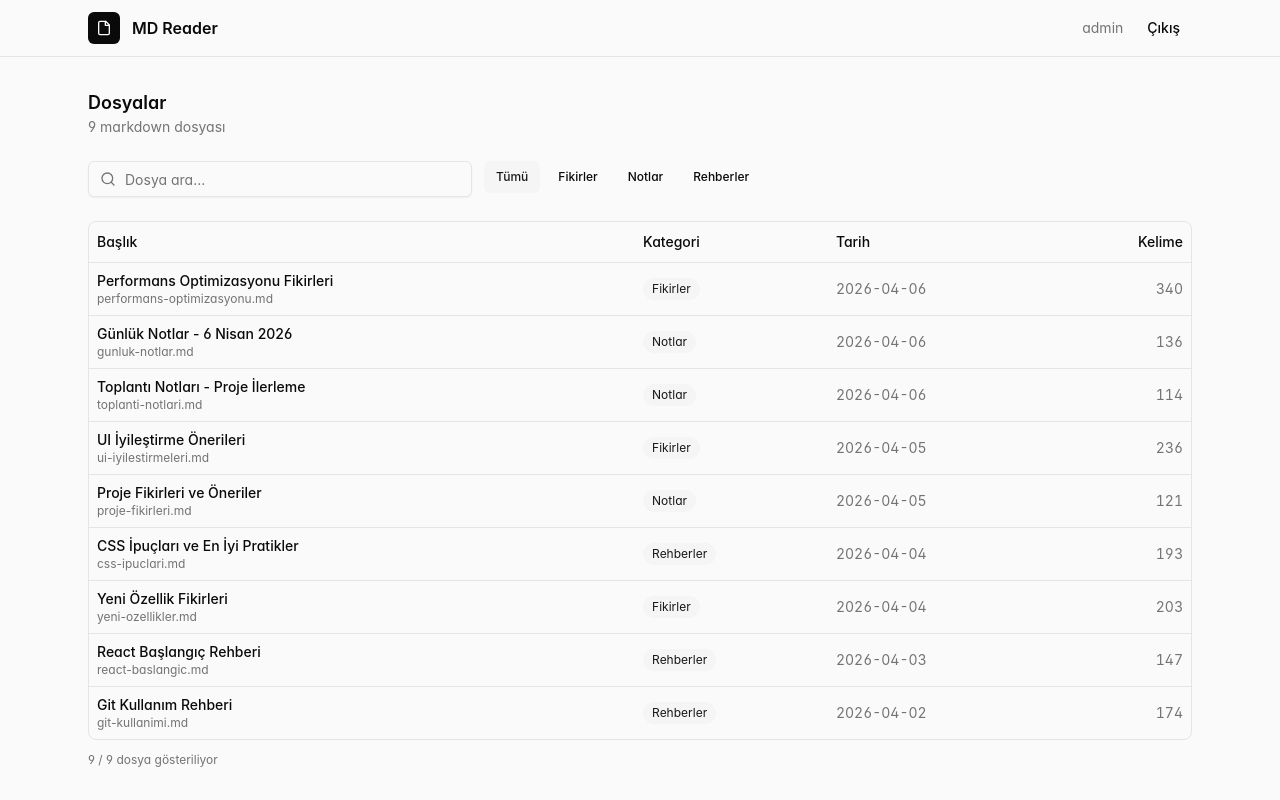
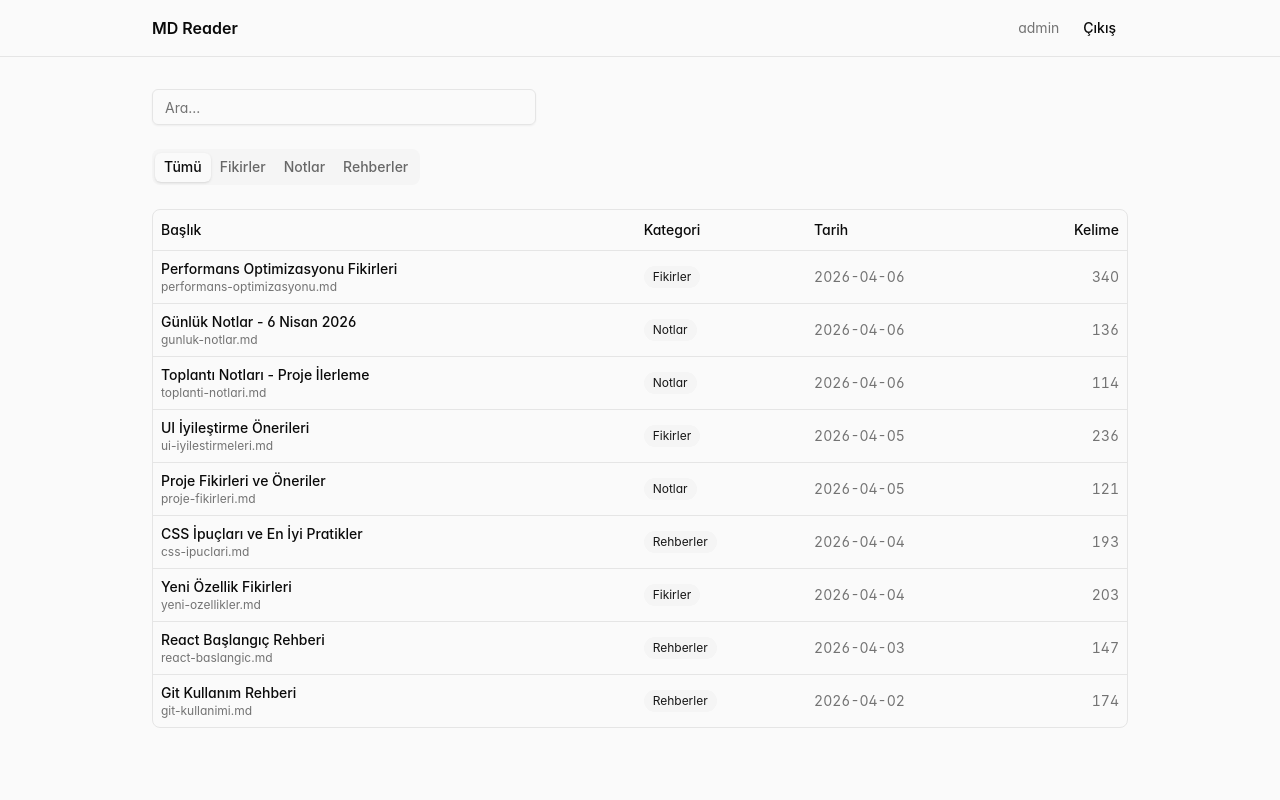
Before and after one commit to gorkdev/md-reader, a React (Vite) app: page /login in a window 1280 px wide. Both pictures are taken after a click on the button "Giriş Yap". Built offline with nearby package versions, Linux system fonts and the light colour scheme.

Commit message:
refactor: use shadcn Tabs for categories, add tab transition animation
- Replace custom Button filters with shadcn Tabs component
- Add fade-in animation on tab content switch via tw-animate-css
- Simplify login page, remove all filler text
- Clean up dashboard, remove stat cards and redundant UI

```diff
--- a/package.json
+++ b/package.json
@@ -19,7 +19,8 @@
     "react-icons": "^5.6.0",
     "react-router-dom": "^7.14.0",
     "tailwind-merge": "^3.5.0",
-    "tailwindcss": "^4.2.2"
+    "tailwindcss": "^4.2.2",
+    "tw-animate-css": "^1.4.0"
   },
   "devDependencies": {
     "@eslint/js": "^9.39.4",
--- /dev/null
+++ b/src/components/ui/tabs.jsx
@@ -0,0 +1,85 @@
+import * as React from "react"
+import { cva } from "class-variance-authority";
+import { Tabs as TabsPrimitive } from "radix-ui"
+
+import { cn } from "@/lib/utils"
+
+function Tabs({
+  className,
+  orientation = "horizontal",
+  ...props
+}) {
+  return (
+    <TabsPrimitive.Root
+      data-slot="tabs"
+      data-orientation={orientation}
+      orientation={orientation}
+      className={cn("group/tabs flex gap-2 data-[orientation=horizontal]:flex-col", className)}
+      {...props} />
+  );
+}
+
+const tabsListVariants = cva(
+  "group/tabs-list inline-flex w-fit items-center justify-center rounded-lg p-[3px] text-muted-foreground group-data-[orientation=horizontal]/tabs:h-9 group-data-[orientation=vertical]/tabs:h-fit group-data-[orientation=vertical]/tabs:flex-col data-[variant=line]:rounded-none",
+  {
+    variants: {
+      variant: {
+        default: "bg-muted",
+        line: "gap-1 bg-transparent",
+      },
+    },
+    defaultVariants: {
+      variant: "default",
+    },
+  }
+)
+
+function TabsList({
+  className,
+  variant = "default",
+  ...props
+}) {
+  return (
+    <TabsPrimitive.List
+      data-slot="tabs-list"
+      data-variant={variant}
+      className={cn(tabsListVariants({ variant }), className)}
+      {...props} />
+  );
+}
+
+function TabsTrigger({
+  className,
+  ...props
+}) {
+  return (
+    <TabsPrimitive.Trigger
+      data-slot="tabs-trigger"
+      className={cn(
+        "relative inline-flex h-[calc(100%-1px)] flex-1 items-center justify-center gap-1.5 rounded-md border border-transparent px-2 py-1 text-sm font-medium whitespace-nowrap text-foreground/60 transition-all group-data-[orientation=vertical]/tabs:w-full group-data-[orientation=vertical]/tabs:justify-start hover:text-foreground focus-visible:border-ring focus-visible:ring-[3px] focus-visible:ring-ring/50 focus-visible:outline-1 focus-visible:outline-ring disabled:pointer-events-none disabled:opacity-50 group-data-[variant=default]/tabs-list:data-[state=active]:shadow-sm group-data-[variant=line]/tabs-list:data-[state=active]:shadow-none dark:text-muted-foreground dark:hover:text-foreground [&_svg]:pointer-events-none [&_svg]:shrink-0 [&_svg:not([class*='size-'])]:size-4",
+        "group-data-[variant=line]/tabs-list:bg-transparent group-data-[variant=line]/tabs-list:data-[state=active]:bg-transparent dark:group-data-[variant=line]/tabs-list:data-[state=active]:border-transparent dark:group-data-[variant=line]/tabs-list:data-[state=active]:bg-transparent",
+        "data-[state=active]:bg-background data-[state=active]:text-foreground dark:data-[state=active]:border-input dark:data-[state=active]:bg-input/30 dark:data-[state=active]:text-foreground",
+        "after:absolute after:bg-foreground after:opacity-0 after:transition-opacity group-data-[orientation=horizontal]/tabs:after:inset-x-0 group-data-[orientation=horizontal]/tabs:after:bottom-[-5px] group-data-[orientation=horizontal]/tabs:after:h-0.5 group-data-[orientation=vertical]/tabs:after:inset-y-0 group-data-[orientation=vertical]/tabs:after:-right-1 group-data-[orientation=vertical]/tabs:after:w-0.5 group-data-[variant=line]/tabs-list:data-[state=active]:after:opacity-100",
+        className
+      )}
+      {...props} />
+  );
+}
+
+function TabsContent({
+  className,
+  ...props
+}) {
+  return (
+    <TabsPrimitive.Content
+      data-slot="tabs-content"
+      className={cn(
+        "flex-1 outline-none",
+        "data-[state=active]:animate-in data-[state=active]:fade-in-0 data-[state=active]:duration-200",
+        className
+      )}
+      {...props} />
+  );
+}
+
+export { Tabs, TabsList, TabsTrigger, TabsContent, tabsListVariants }
--- a/src/index.css
+++ b/src/index.css
@@ -1,4 +1,5 @@
 @import "tailwindcss";
+@import "tw-animate-css";
 
 @custom-variant dark (&:is(.dark *));
 
--- a/src/pages/DashboardPage.jsx
+++ b/src/pages/DashboardPage.jsx
@@ -4,6 +4,7 @@
 import { Button } from '@/components/ui/button'
 import { Input } from '@/components/ui/input'
 import { Badge } from '@/components/ui/badge'
+import { Tabs, TabsList, TabsTrigger, TabsContent } from '@/components/ui/tabs'
 import {
   Table,
   TableBody,
@@ -20,40 +21,76 @@
   ideas: 'Fikirler',
 }
 
+function FileTable({ files }) {
+  if (files.length === 0) {
+    return (
+      <div className="py-16 text-center text-sm text-muted-foreground">
+        Dosya bulunamadı
+      </div>
+    )
+  }
+
+  return (
+    <Table>
+      <TableHeader>
+        <TableRow>
+          <TableHead>Başlık</TableHead>
+          <TableHead>Kategori</TableHead>
+          <TableHead>Tarih</TableHead>
+          <TableHead className="text-right">Kelime</TableHead>
+        </TableRow>
+      </TableHeader>
+      <TableBody>
+        {files.map(file => (
+          <TableRow key={file.id} className="cursor-pointer">
+            <TableCell>
+              <div>
+                <p className="font-medium">{file.title}</p>
+                <p className="text-xs text-muted-foreground">{file.fileName}</p>
+              </div>
+            </TableCell>
+            <TableCell>
+              <Badge variant="secondary" className="font-normal">
+                {CATEGORY_LABELS[file.category] || file.category}
+              </Badge>
+            </TableCell>
+            <TableCell className="text-muted-foreground tabular-nums">
+              {file.date}
+            </TableCell>
+            <TableCell className="text-right text-muted-foreground tabular-nums">
+              {file.wordCount.toLocaleString('tr-TR')}
+            </TableCell>
+          </TableRow>
+        ))}
+      </TableBody>
+    </Table>
+  )
+}
+
 export default function DashboardPage() {
   const { user, logout } = useAuth()
   const allFiles = useMemo(() => loadMarkdownFiles(), [])
   const [search, setSearch] = useState('')
-  const [activeCategory, setActiveCategory] = useState(null)
 
   const categories = useMemo(() => {
     return [...new Set(allFiles.map(f => f.category))]
   }, [allFiles])
 
-  const filteredFiles = useMemo(() => {
-    return allFiles.filter(file => {
-      const matchesSearch = !search ||
-        file.title.toLowerCase().includes(search.toLowerCase()) ||
-        file.fileName.toLowerCase().includes(search.toLowerCase())
-      const matchesCategory = !activeCategory || file.category === activeCategory
-      return matchesSearch && matchesCategory
-    })
-  }, [allFiles, search, activeCategory])
+  const filterBySearch = (files) => {
+    if (!search) return files
+    const q = search.toLowerCase()
+    return files.filter(f =>
+      f.title.toLowerCase().includes(q) ||
+      f.fileName.toLowerCase().includes(q)
+    )
+  }
 
   return (
     <div className="min-h-screen bg-background">
       {/* Header */}
       <header className="border-b sticky top-0 z-10 bg-background/95 backdrop-blur-sm">
-        <div className="max-w-6xl mx-auto px-6 h-14 flex items-center justify-between">
-          <div className="flex items-center gap-3">
-            <div className="w-8 h-8 rounded-md bg-foreground text-background flex items-center justify-center">
-              <svg width="16" height="16" viewBox="0 0 24 24" fill="none" stroke="currentColor" strokeWidth="2" strokeLinecap="round" strokeLinejoin="round">
-                <path d="M14.5 2H6a2 2 0 0 0-2 2v16a2 2 0 0 0 2 2h12a2 2 0 0 0 2-2V7.5L14.5 2z" />
-                <polyline points="14,2 14,8 20,8" />
-              </svg>
-            </div>
-            <span className="font-semibold text-foreground">MD Reader</span>
-          </div>
+        <div className="max-w-5xl mx-auto px-6 h-14 flex items-center justify-between">
+          <span className="font-semibold">MD Reader</span>
           <div className="flex items-center gap-3">
             <span className="text-sm text-muted-foreground">{user?.username}</span>
             <Button variant="ghost" size="sm" onClick={logout}>
@@ -63,110 +100,38 @@
         </div>
       </header>
 
-      <main className="max-w-6xl mx-auto px-6 py-8">
-        {/* Page title */}
-        <div className="mb-6">
-          <h1 className="text-lg font-semibold text-foreground">Dosyalar</h1>
-          <p className="text-sm text-muted-foreground">
-            {allFiles.length} markdown dosyası
-          </p>
+      <main className="max-w-5xl mx-auto px-6 py-8">
+        {/* Search */}
+        <div className="mb-6 max-w-sm">
+          <Input
+            placeholder="Ara..."
+            value={search}
+            onChange={(e) => setSearch(e.target.value)}
+          />
         </div>
 
-        {/* Filters */}
-        <div className="flex flex-col sm:flex-row gap-3 mb-6">
-          <div className="relative flex-1 max-w-sm">
-            <svg
-              className="absolute left-3 top-1/2 -translate-y-1/2 w-4 h-4 text-muted-foreground"
-              viewBox="0 0 24 24"
-              fill="none"
-              stroke="currentColor"
-              strokeWidth="2"
-              strokeLinecap="round"
-              strokeLinejoin="round"
-            >
-              <circle cx="11" cy="11" r="8" />
-              <line x1="21" y1="21" x2="16.65" y2="16.65" />
-            </svg>
-            <Input
-              placeholder="Dosya ara..."
-              value={search}
-              onChange={(e) => setSearch(e.target.value)}
-              className="pl-9"
-            />
-          </div>
-          <div className="flex gap-1.5 flex-wrap">
-            <Button
-              variant={!activeCategory ? 'secondary' : 'ghost'}
-              size="sm"
-              onClick={() => setActiveCategory(null)}
-              className="h-8 text-xs"
-            >
-              Tümü
-            </Button>
+        {/* Tabs */}
+        <Tabs defaultValue="all">
+          <TabsList>
+            <TabsTrigger value="all">Tümü</TabsTrigger>
             {categories.map(cat => (
-              <Button
-                key={cat}
-                variant={activeCategory === cat ? 'secondary' : 'ghost'}
-                size="sm"
-                onClick={() => setActiveCategory(activeCategory === cat ? null : cat)}
-                className="h-8 text-xs"
-              >
+              <TabsTrigger key={cat} value={cat}>
                 {CATEGORY_LABELS[cat] || cat}
-              </Button>
+              </TabsTrigger>
+            ))}
+          </TabsList>
+
+          <div className="mt-4 border rounded-lg overflow-hidden">
+            <TabsContent value="all" className="m-0">
+              <FileTable files={filterBySearch(allFiles)} />
+            </TabsContent>
+            {categories.map(cat => (
+              <TabsContent key={cat} value={cat} className="m-0">
+                <FileTable files={filterBySearch(allFiles.filter(f => f.category === cat))} />
+              </TabsContent>
             ))}
           </div>
-        </div>
-
-        {/* Table */}
-        <div className="border rounded-lg">
-          <Table>
-            <TableHeader>
-              <TableRow>
-                <TableHead>Başlık</TableHead>
-                <TableHead>Kategori</TableHead>
-                <TableHead>Tarih</TableHead>
-                <TableHead className="text-right">Kelime</TableHead>
-              </TableRow>
-            </TableHeader>
-            <TableBody>
-              {filteredFiles.length === 0 ? (
-                <TableRow>
-                  <TableCell colSpan={4} className="text-center text-muted-foreground py-12">
-                    Dosya bulunamadı
-                  </TableCell>
-                </TableRow>
-              ) : (
-                filteredFiles.map(file => (
-                  <TableRow key={file.id} className="cursor-pointer">
-                    <TableCell>
-                      <div>
-                        <p className="font-medium text-foreground">{file.title}</p>
-                        <p className="text-xs text-muted-foreground">{file.fileName}</p>
-                      </div>
-                    </TableCell>
-                    <TableCell>
-                      <Badge variant="secondary" className="font-normal">
-                        {CATEGORY_LABELS[file.category] || file.category}
-                      </Badge>
-                    </TableCell>
-                    <TableCell className="text-muted-foreground tabular-nums">
-                      {file.date}
-                    </TableCell>
-                    <TableCell className="text-right text-muted-foreground tabular-nums">
-                      {file.wordCount.toLocaleString('tr-TR')}
-                    </TableCell>
-                  </TableRow>
-                ))
-              )}
-            </TableBody>
-          </Table>
-        </div>
-
-        {filteredFiles.length > 0 && (
-          <p className="text-xs text-muted-foreground mt-3">
-            {filteredFiles.length} / {allFiles.length} dosya gösteriliyor
-          </p>
-        )}
+        </Tabs>
       </main>
     </div>
   )
```
Also changed, not shown: src/pages/LoginPage.jsx (+14 -51 lines), .claude/settings.local.json (added), 1 other file (tests, documents, lock files or other folders).
